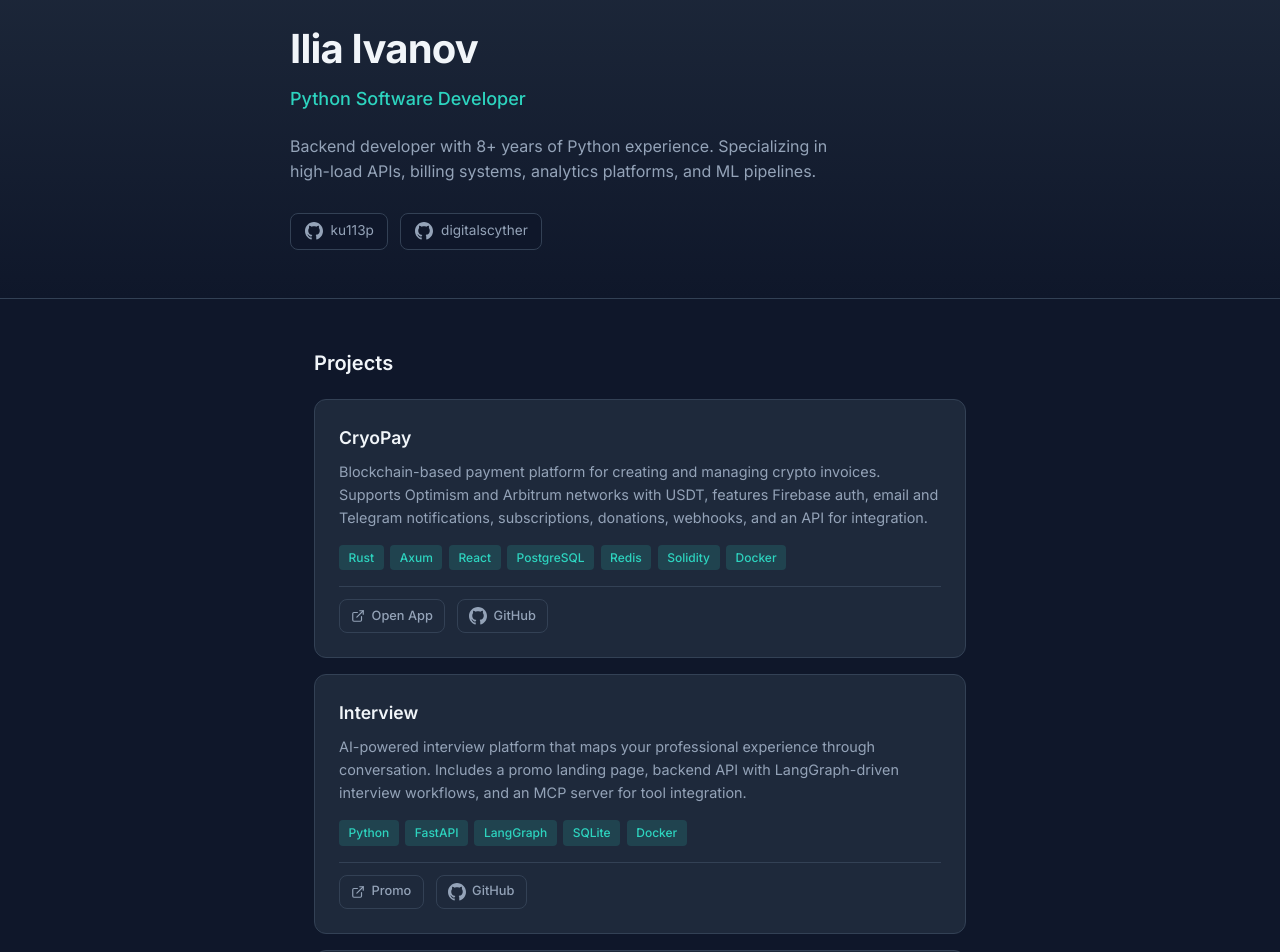
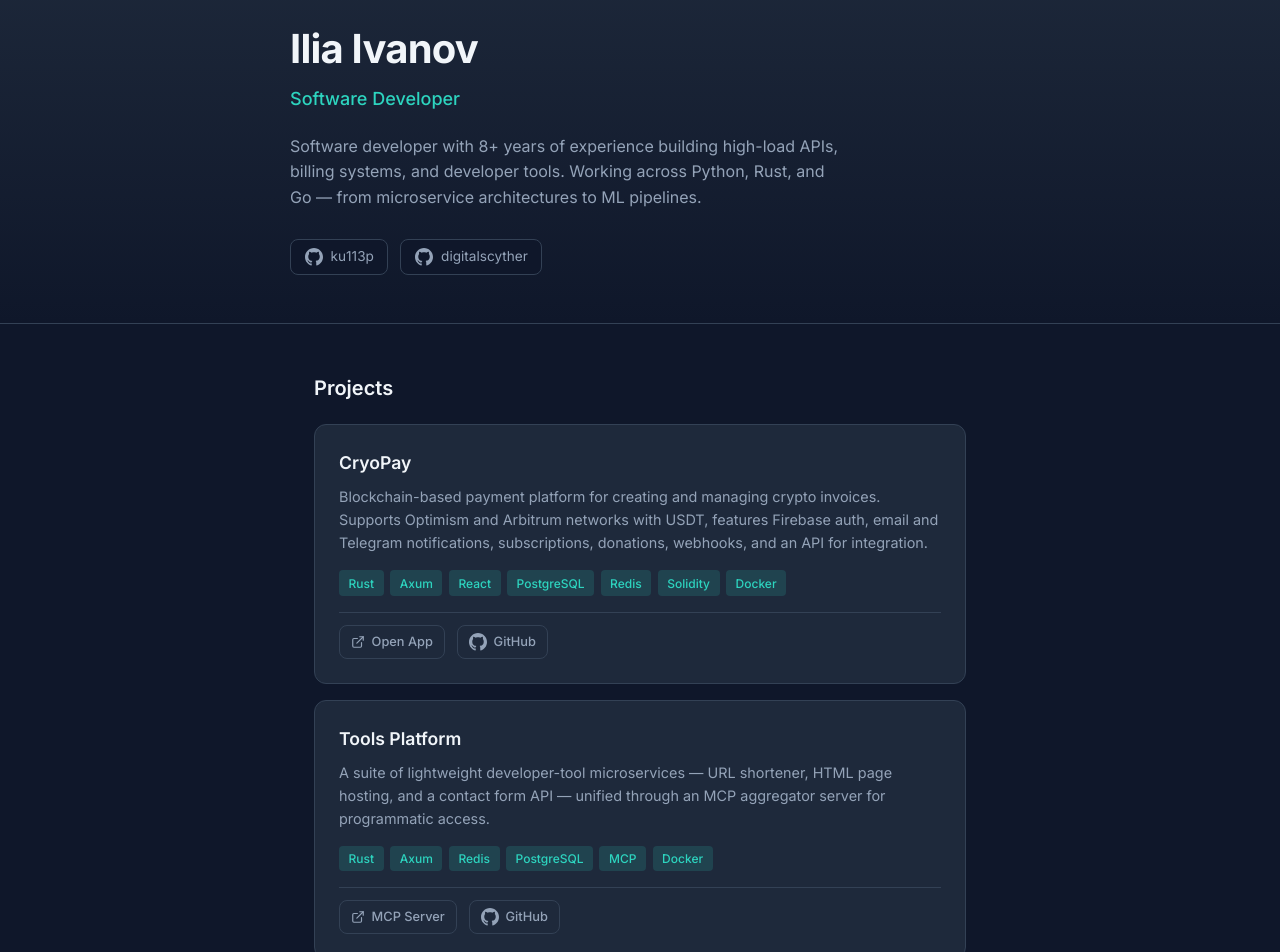
Before and after one commit to ku113p/infra, a React (Vite) app in the folder compose/landing/app/: page / in a window 1280 px wide. Shown: the part 120-1072 px from the top of the page. Built offline with nearby package versions, Linux system fonts and the light colour scheme.

Commit message:
feat: update landing page with Tools Platform project and broader profile
- Add Tools Platform project card (URL shortener, page hosting, contact API, MCP aggregator)
- Update title/bio defaults to reflect Python, Rust, and Go experience
- Add Axum to Frameworks & Libraries in tech stack

```diff
--- a/compose/landing/app/src/App.jsx
+++ b/compose/landing/app/src/App.jsx
@@ -5,10 +5,10 @@ import experience from "./data/experience";
 const env = import.meta.env;
 
 const name = env.VITE_NAME || "Ilia Ivanov";
-const title = env.VITE_TITLE || "Python Software Developer";
+const title = env.VITE_TITLE || "Software Developer";
 const bio =
   env.VITE_BIO ||
-  "Backend developer with 8+ years of Python experience. Specializing in high-load APIs, billing systems, analytics platforms, and ML pipelines.";
+  "Software developer with 8+ years of experience building high-load APIs, billing systems, and developer tools. Working across Python, Rust, and Go — from microservice architectures to ML pipelines.";
 const email = env.VITE_EMAIL || "";
 const telegram = env.VITE_TELEGRAM || "";
 const linkedin = env.VITE_LINKEDIN || "";
@@ -22,6 +22,7 @@ const techStack = {
     "Flask",
     "Django",
     "Celery",
+    "Axum",
     "LangChain",
     "LangGraph",
   ],
--- a/compose/landing/app/src/data/projects.js
+++ b/compose/landing/app/src/data/projects.js
@@ -9,6 +9,20 @@ const projects = [
       {
         label: "GitHub",
         url: "https://github.com/digitalscyther/cryo-pay",
+        icon: "github",
+      },
+    ],
+  },
+  {
+    name: "Tools Platform",
+    description:
+      "A suite of lightweight developer-tool microservices — URL shortener, HTML page hosting, and a contact form API — unified through an MCP aggregator server for programmatic access.",
+    tech: ["Rust", "Axum", "Redis", "PostgreSQL", "MCP", "Docker"],
+    links: [
+      { label: "MCP Server", url: "https://mcp.tools.syncapp.tech" },
+      {
+        label: "GitHub",
+        url: "https://github.com/ku113p/tools-mcp",
         icon: "github",
       },
     ],
```
